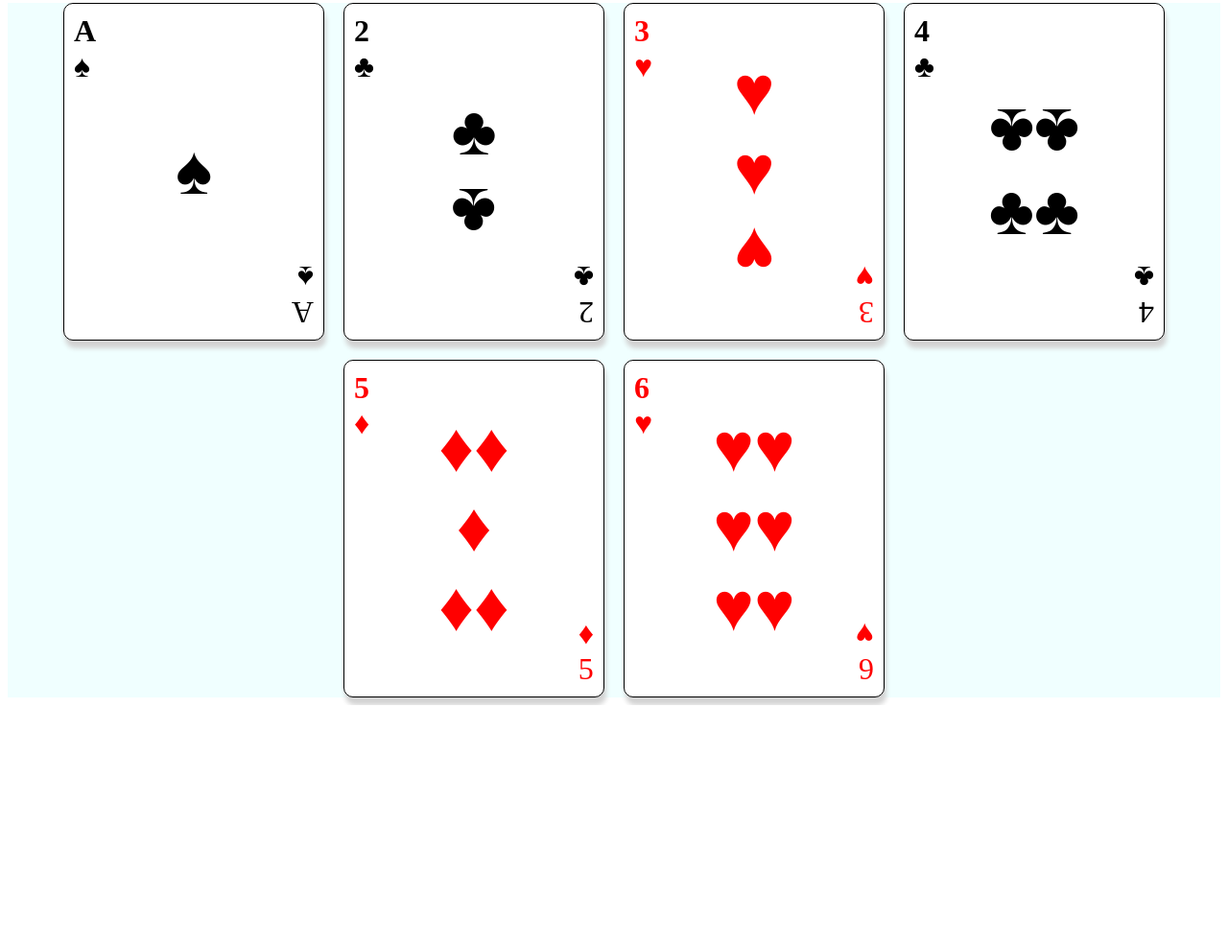
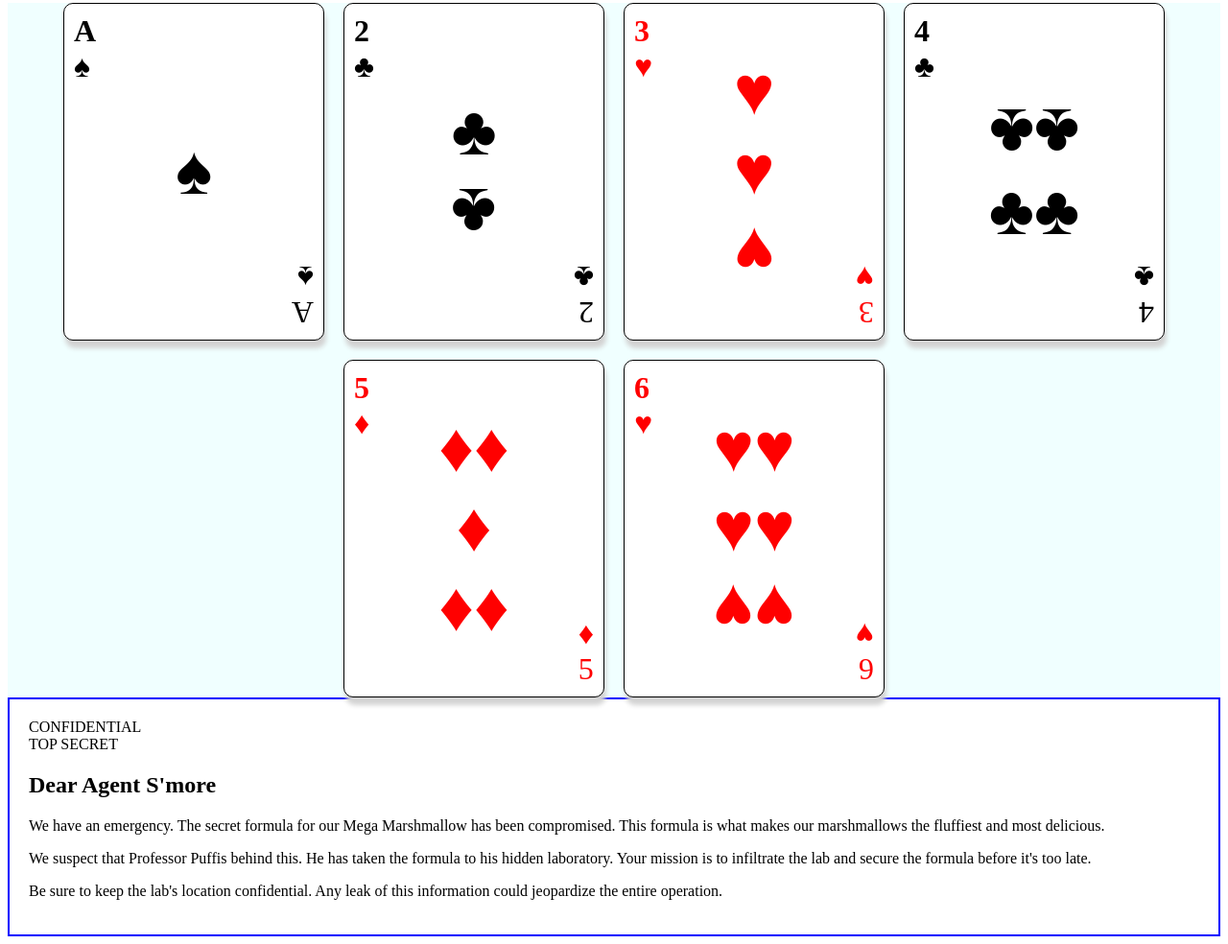
Before and after one commit to abdel1413/custom-input, a plain HTML site: page index.html in a window 1280 px wide. Shown: the part 377-1361 px from the top of the page at 96% size. Before the commit the page ends 1112 px from the top, so only its background shows below. Drawn offline with Linux system fonts and the light colour scheme.

Commit message:
created a top secret and confidential email

```diff
--- a/index.html
+++ b/index.html
@@ -162,8 +162,8 @@
             <div>♥</div>
         </div>
         <div class="pairs">
-            <div>♥</div>
-            <div>♥</div>
+            <div class="reverse">♥</div>
+            <div class="reverse">♥</div>
         </div>
     </div>
     <div class='right'>
@@ -173,6 +173,24 @@
   </div>
 
   </div>
+  <div class="top-secret-container">
+
+    <div id='email'>
+<div id='confidential'>
+ CONFIDENTIAL
+</div>
+<div id='top-secret'> TOP SECRET</div>
+<h2>Dear Agent <span class='blurred'>S'more</span></h2>
+ <p>We have an emergency. The secret formula for our <span class='blurred'> Mega Marshmallow </span> has been compromised. This formula is what makes our marshmallows the fluffiest and most delicious.</p>
+ <p>
+   We suspect that <span class='blurred'>Professor Puff</span>is behind this. He has taken the formula to his hidden laboratory. Your mission is to infiltrate the lab and secure the formula before it's too late.
+ </p>
+ <p>
+   Be sure to keep the lab's location confidential. Any <span class='blurred'>leak of </span>this information could jeopardize the entire operation.
+ </p>
+
+</div>
+  </div>
 </body>
 
 </html>
--- a/styles.css
+++ b/styles.css
@@ -115,3 +115,12 @@ transition: all 0.2s ease
 .centered{
     text-align: center;
 }
+
+
+/* TOP SECRET EMAIL */
+
+.top-secret-container{
+    border: 2px solid blue;
+    padding: 20px;
+
+}
```
